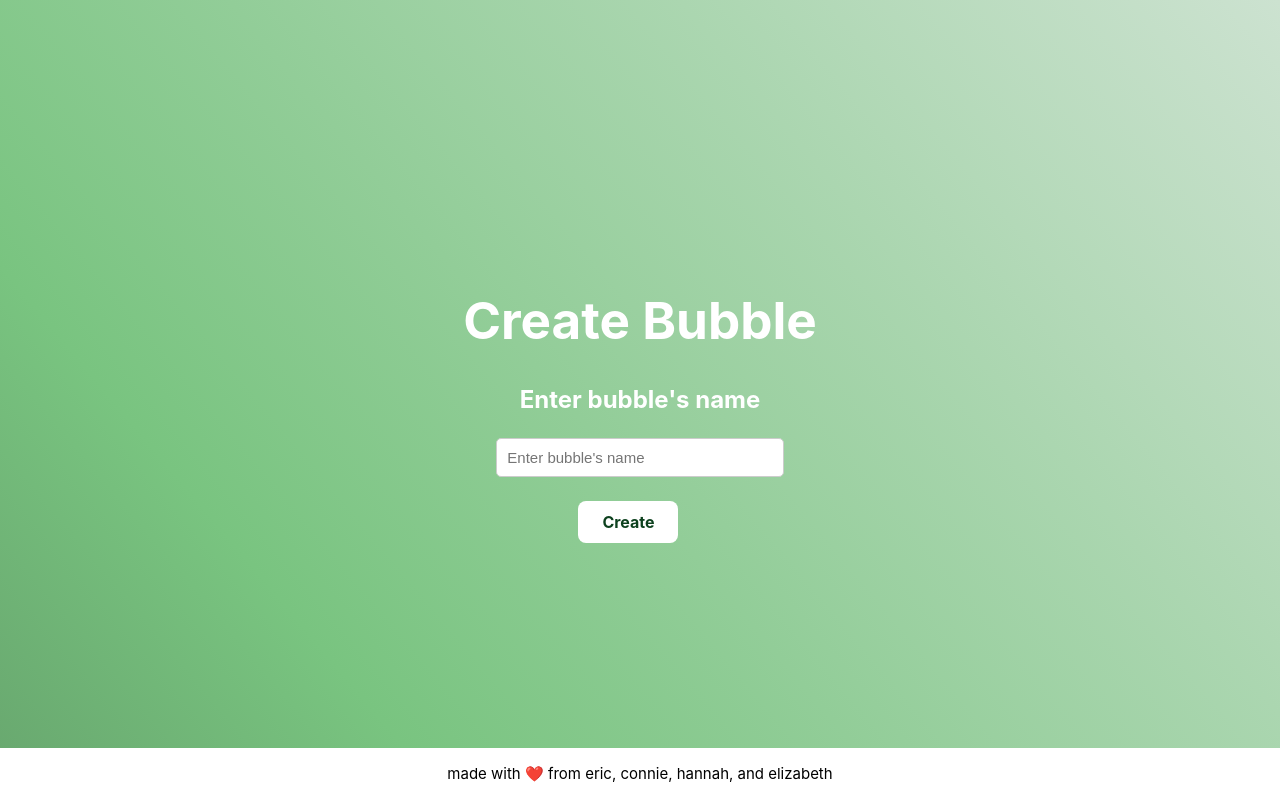
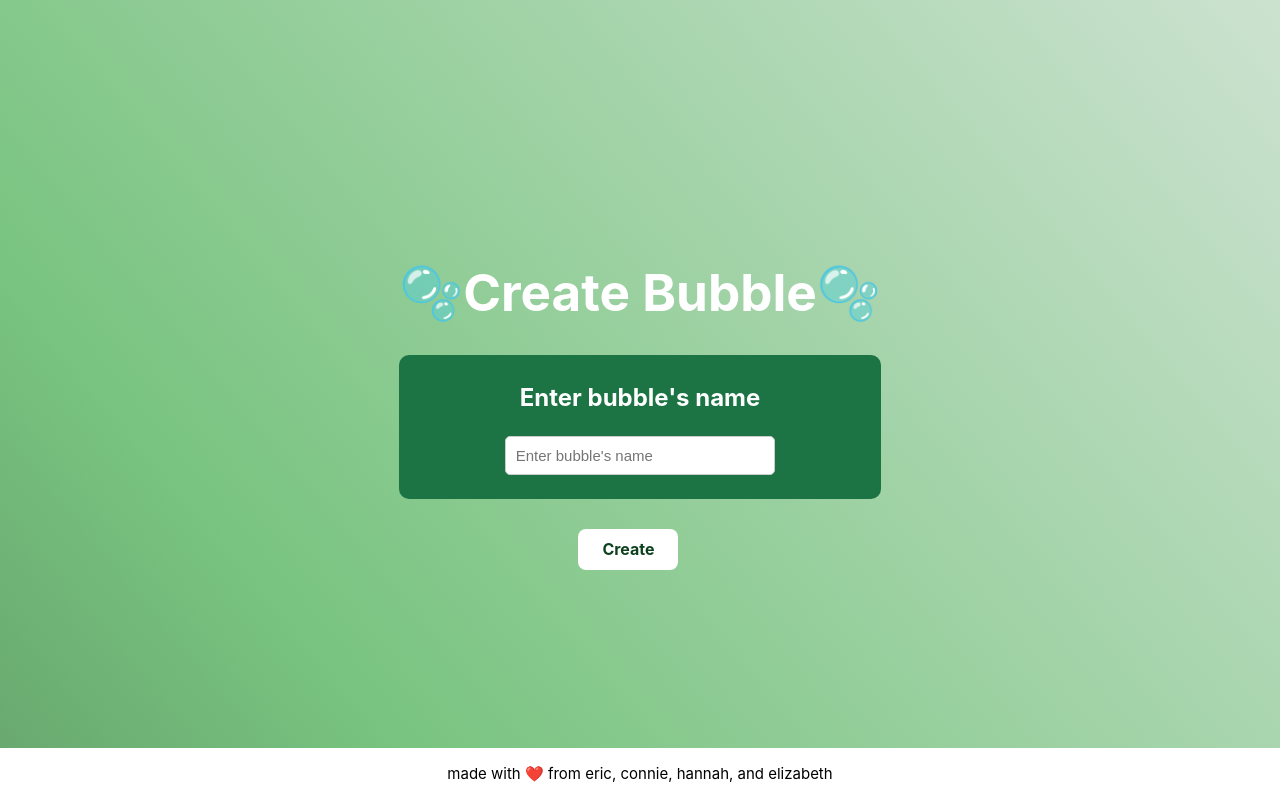
Before and after one commit to conniely04/Consilia, a React (Vite) app in the folder client/: page /create-bubble in a window 1280 px wide. Built offline with nearby package versions, Linux system fonts and the light colour scheme.

Commit message:
feat: ui fix for create bubble

```diff
--- a/client/src/Pages/CreateBubble.css
+++ b/client/src/Pages/CreateBubble.css
@@ -18,3 +18,10 @@
 .joinbutton:hover {
   background-color: rgb(227, 255, 237);
 }
+
+.enter-bubble-section {
+  background-color: #1c7445;
+  padding: 5px 75px 0px 75px;
+  margin-bottom: 30px;
+  border-radius: 10px;
+}
--- a/client/src/Pages/CreateBubble.jsx
+++ b/client/src/Pages/CreateBubble.jsx
@@ -107,10 +107,11 @@ export default function CreateBubble() {
   return (
     <div>
       <div>
-        <h1>Create Bubble</h1>
+        <h1>🫧Create Bubble🫧</h1>
       </div>
       {!isCodeGenerated ? (
         <div>
+          <div className="enter-bubble-section">
           <h2>Enter bubble's name</h2>
           <input
             className="bubble-code-input"
@@ -121,6 +122,7 @@ export default function CreateBubble() {
           />
           <br />
           <br />
+          </div>
           <button className="joinbutton" onClick={generateCode}>
             Create
           </button>
```
